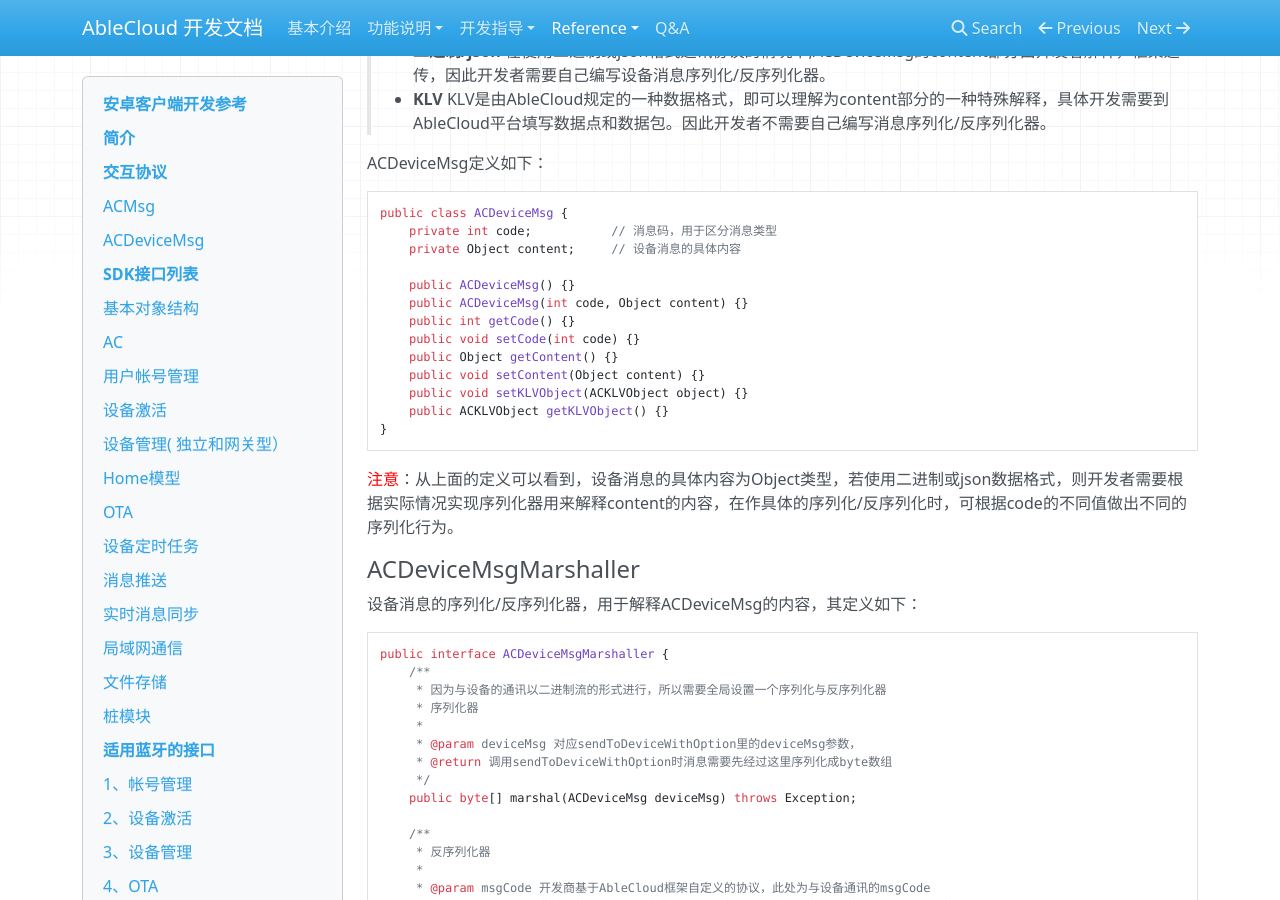
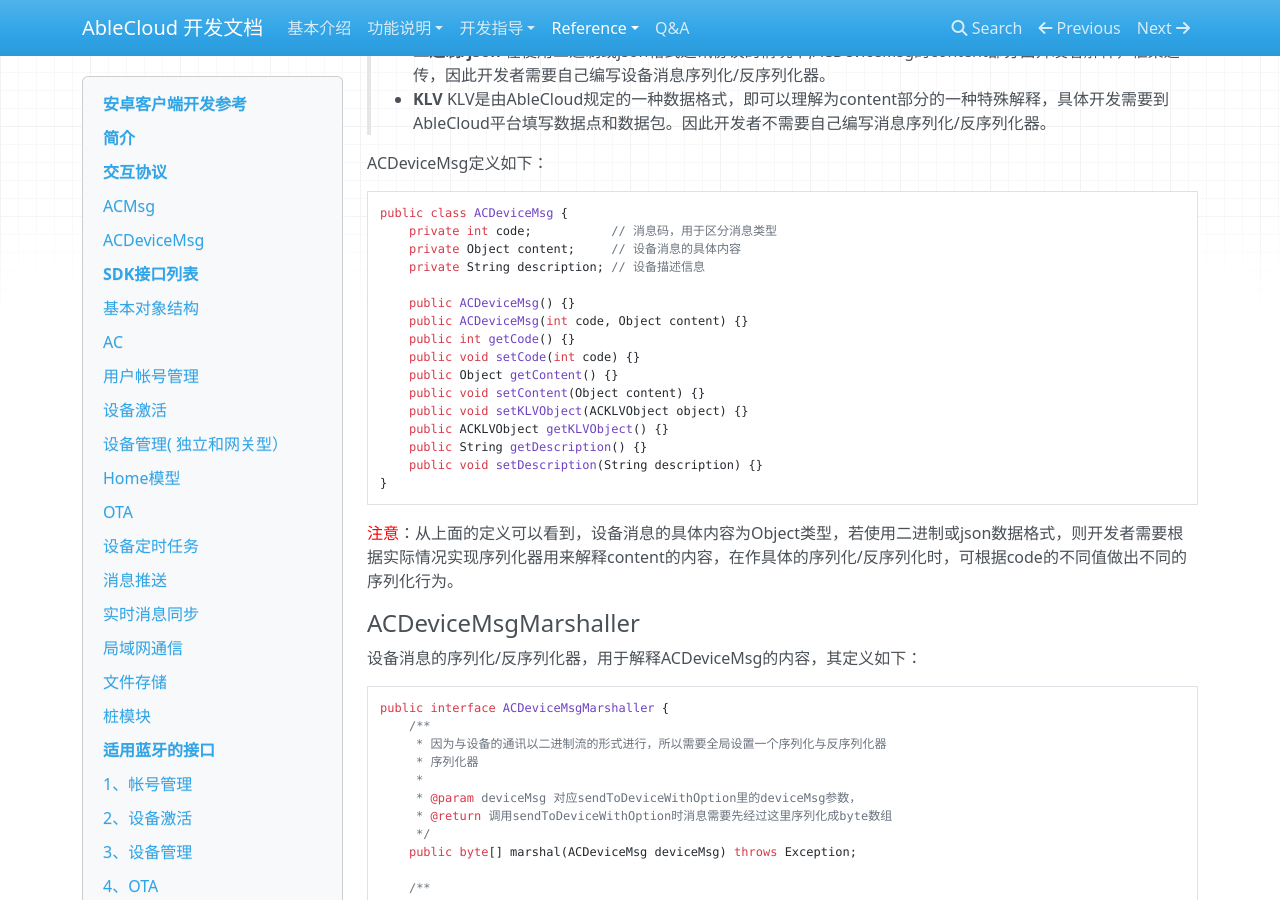
Before and after one commit to JessonW/rd_docs, an MkDocs documentation site: the page built from docs/reference/android.md, in a window 1280 px wide and 900 px high, scrolled down 3331 px. Built offline with MkDocs 1.6.1, drawn with Linux system fonts in a browser that asks for light colours; nearby versions of some CDN libraries; old or Windows-style settings are respelled for this version of MkDocs.

Commit message:
add commit

````diff
--- a/docs/reference/android.md
+++ b/docs/reference/android.md
@@ -162,6 +162,7 @@ ACDeviceMsg定义如下：
 public class ACDeviceMsg {
     private int code;			// 消息码，用于区分消息类型
     private Object content;		// 设备消息的具体内容
+    private String description; // 设备描述信息
 
     public ACDeviceMsg() {}
     public ACDeviceMsg(int code, Object content) {}
@@ -171,6 +172,8 @@ public class ACDeviceMsg {
     public void setContent(Object content) {}
     public void setKLVObject(ACKLVObject object) {}
     public ACKLVObject getKLVObject() {}
+    public String getDescription() {}
+    public void setDescription(String description) {}
 }
 ```
 
````
Also changed, not shown: docs/develop_guide/android.md (+9 -9 lines).
